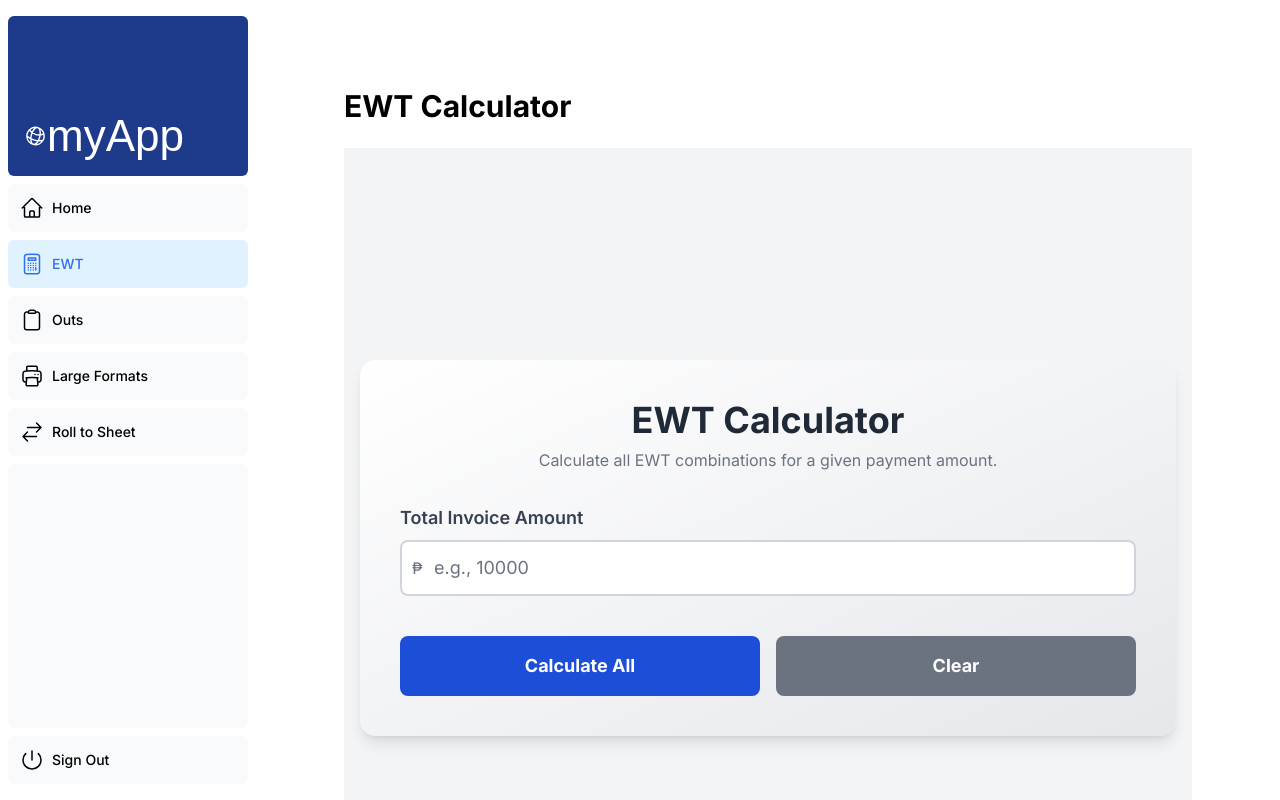
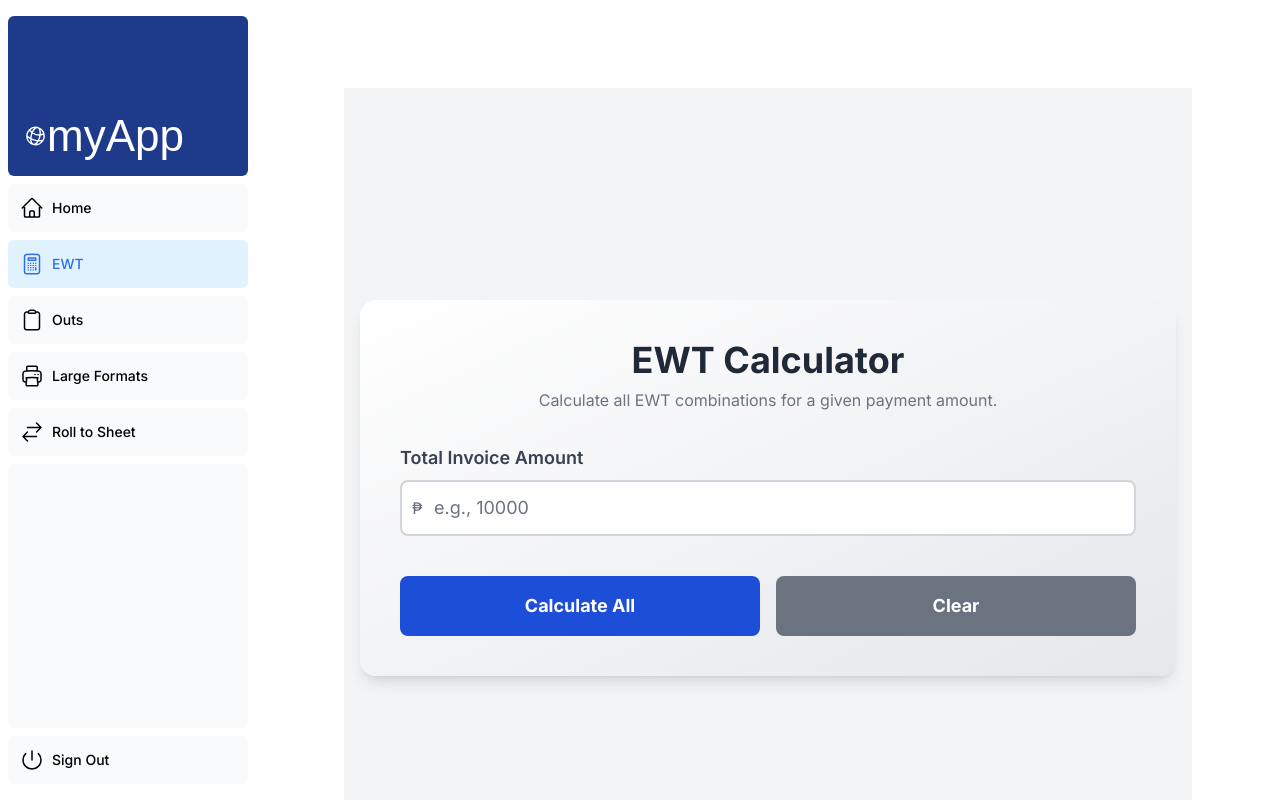
Before and after one commit to nathgsa/project, a Next.js app: page /dashboard/ewt in a window 1280 px wide. Built offline with nearby package versions, Linux system fonts and the light colour scheme; a web font is replaced by a local one.

Commit message:
modified file

```diff
--- a/app/dashboard/ewt/page.tsx
+++ b/app/dashboard/ewt/page.tsx
@@ -3,7 +3,6 @@ import EWTCalculator from "@/app/components/ewt/EWTCalculator"
 export default async function Page() {
   return (
     <div className="p-10">
-      <h1 className="text-3xl font-bold mb-6">EWT Calculator</h1>
       <EWTCalculator />
     </div>
   )
```
